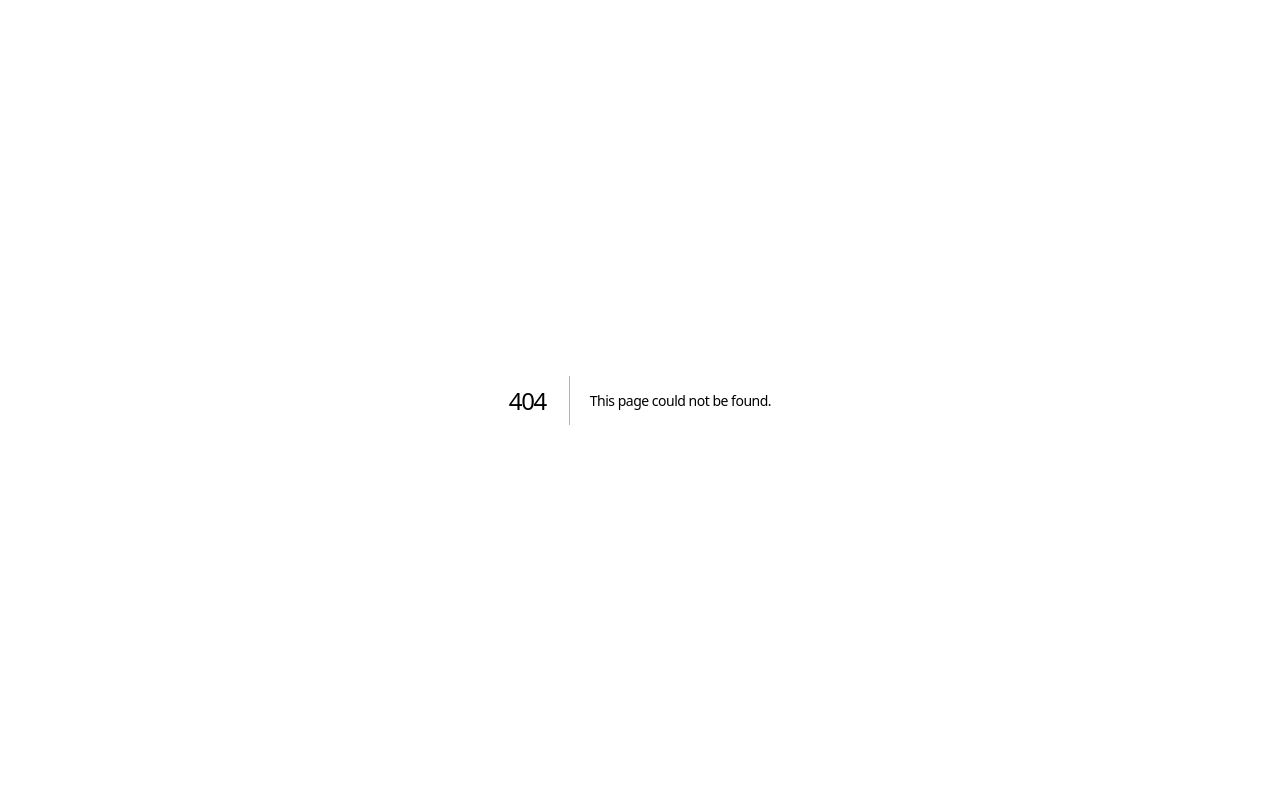
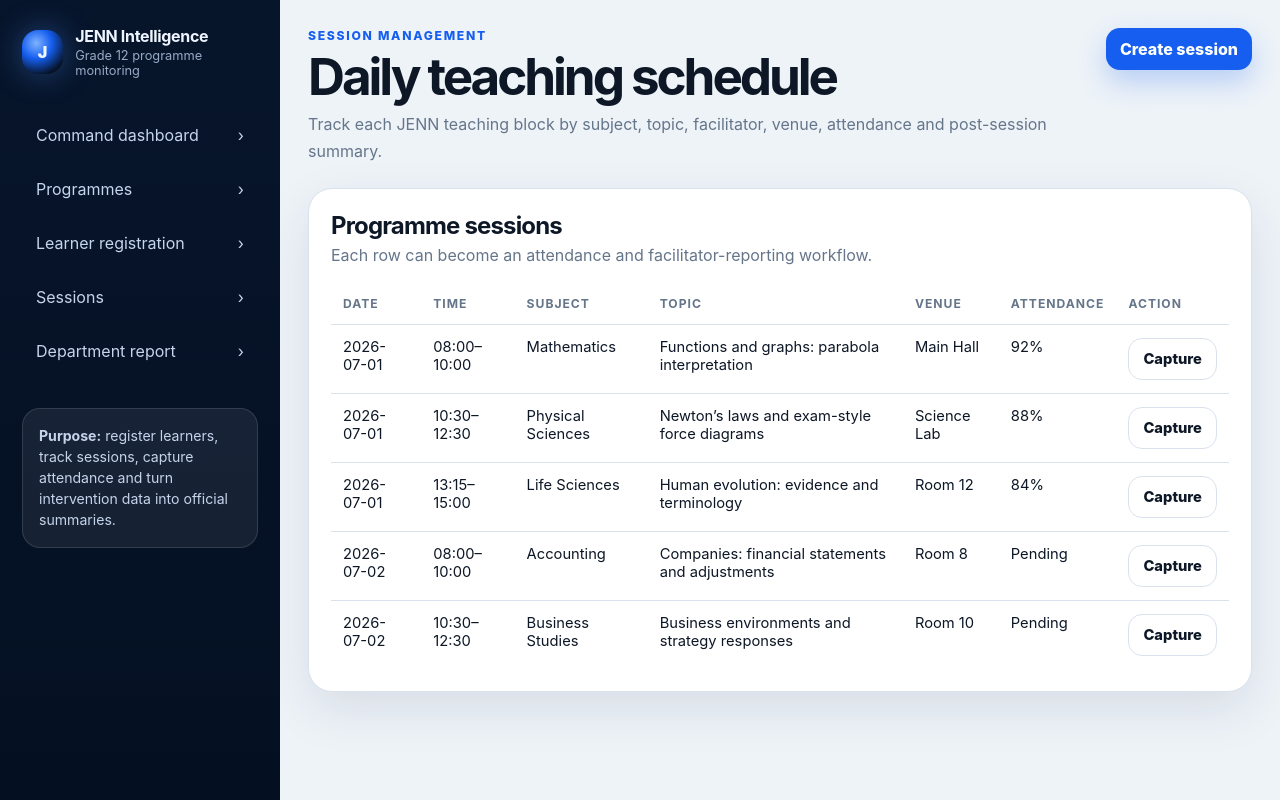
Before and after one commit to sbaj179/jenn-programme-intelligence, a Next.js app: page /sessions in a window 1280 px wide. Before the commit this address had no page. Built offline with nearby package versions, Linux system fonts and the light colour scheme.

Commit message:
Add sessions page

```diff
--- /dev/null
+++ b/src/app/sessions/page.jsx
@@ -0,0 +1,59 @@
+import Link from 'next/link'
+import AppShell from '@/components/AppShell'
+import { demoSessions } from '@/lib/demo-data'
+
+export default function SessionsPage() {
+  return (
+    <AppShell>
+      <header className="page-header">
+        <div>
+          <p className="eyebrow">Session management</p>
+          <h1>Daily teaching schedule</h1>
+          <p className="lead">
+            Track each JENN teaching block by subject, topic, facilitator, venue, attendance and post-session summary.
+          </p>
+        </div>
+        <Link className="btn primary" href="/sessions/new">Create session</Link>
+      </header>
+
+      <section className="panel">
+        <div className="panel-header">
+          <div>
+            <h2>Programme sessions</h2>
+            <p>Each row can become an attendance and facilitator-reporting workflow.</p>
+          </div>
+        </div>
+        <div className="table-wrap">
+          <table>
+            <thead>
+              <tr>
+                <th>Date</th>
+                <th>Time</th>
+                <th>Subject</th>
+                <th>Topic</th>
+                <th>Venue</th>
+                <th>Attendance</th>
+                <th>Action</th>
+              </tr>
+            </thead>
+            <tbody>
+              {demoSessions.map((session) => (
+                <tr key={session.id}>
+                  <td>{session.session_date}</td>
+                  <td>{session.start_time}–{session.end_time}</td>
+                  <td>{session.subject_name}</td>
+                  <td>{session.topic}</td>
+                  <td>{session.venue}</td>
+                  <td>{session.attendance_rate ? `${session.attendance_rate}%` : 'Pending'}</td>
+                  <td>
+                    <Link className="btn secondary" href={`/sessions/${session.id}/attendance`}>Capture</Link>
+                  </td>
+                </tr>
+              ))}
+            </tbody>
+          </table>
+        </div>
+      </section>
+    </AppShell>
+  )
+}
```
